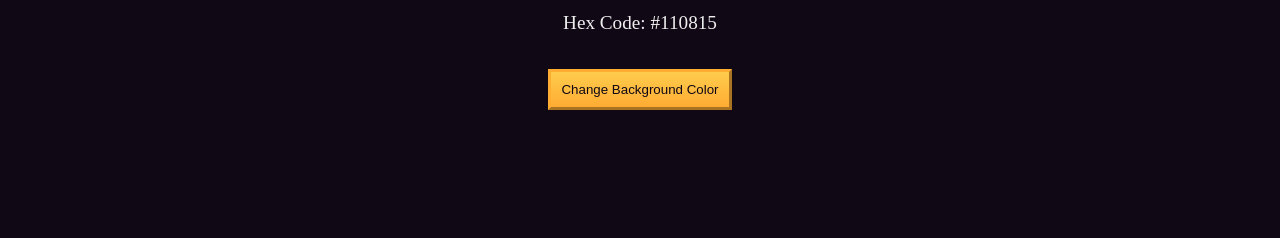
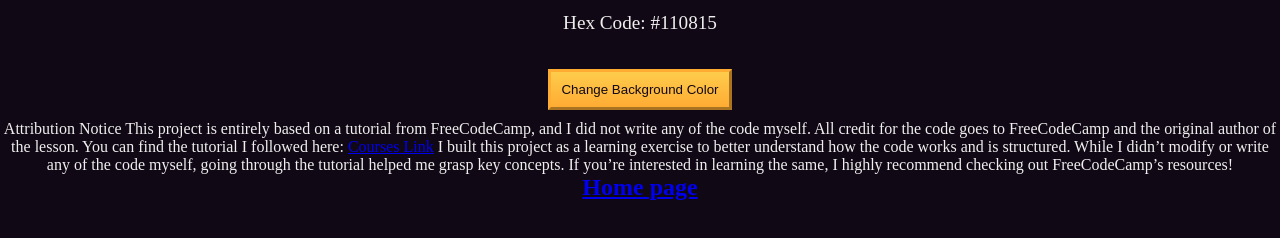
Before and after one commit to dg7943/simple-static-website, a React app: page colorGenerator.html in a window 1280 px wide. Shown: the part 40-278 px from the top of the page. Built offline with nearby package versions, Linux system fonts and the light colour scheme.

Commit message:
Fixing bugs

```diff
--- a/colorGenerator.html
+++ b/colorGenerator.html
@@ -15,6 +15,20 @@
 
         <button class="btn" id="btn">Change Background Color</button>
       </main>
+
+      <div>
+        <p>Attribution Notice
+          This project is entirely based on a tutorial from FreeCodeCamp,
+          and I did not write any of the code myself.
+          All credit for the code goes to FreeCodeCamp and the original author of the lesson.
+          You can find the tutorial I followed here:
+          <a href="https://www.freecodecamp.org/learn/javascript-algorithms-and-data-structures-v8/#review-js-fundamentals-by-building-a-gradebook-app">Courses Link</a>
+          I built this project as a learning exercise to better understand how the code works and is structured.
+          While I didn’t modify or write any of the code myself, going through the tutorial helped me grasp key concepts.
+          If you’re interested in learning the same, I highly recommend checking out FreeCodeCamp’s resources!</p>
+      </div>
+
+      <h2><a href="index.html">Home page</a></h2>
       <script src="./script.js"></script>
     </body>
   </html>
```
Also changed, not shown: docs/simpleSite.html (+1 -0 lines), index.html (+17 -4 lines), simpleSite.html (+1 -0 lines). Lines whose indentation alone changed are shown as unchanged.
